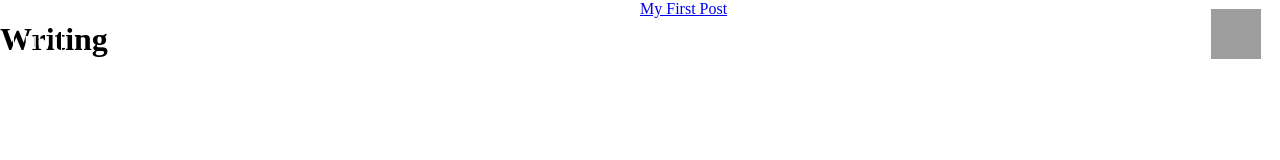
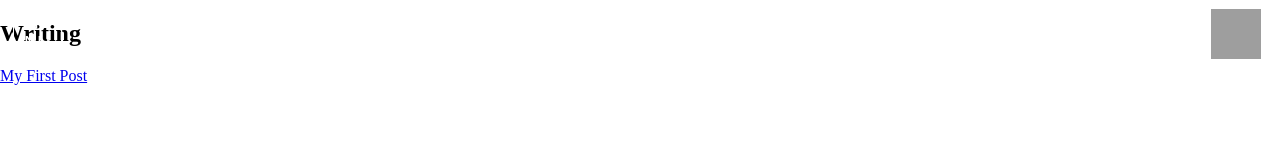
Before and after one commit to bennyrags/gatsby-portfolio, a Gatsby site: page /writing in a window 1280 px wide. Built offline with nearby package versions, Linux system fonts and the light colour scheme; Gatsby itself is replaced by a stand-in of ours; grey boxes are pictures that could not be loaded.

Commit message:
trying to update pkgs

```diff
--- a/package.json
+++ b/package.json
@@ -17,8 +17,9 @@
     "@emotion/styled": "^10.0.27",
     "@material-ui/core": "^4.11.3",
     "eslint-utils": "^1.4.3",
-    "gatsby": "^2.31.1",
+    "gatsby": "^3.3.1",
     "gatsby-cli": "^2.18.0",
+    "gatsby-image": "^3.2.0",
     "gatsby-plugin-emotion": "^4.5.0",
     "gatsby-plugin-react-helmet": "^3.9.0",
     "gatsby-source-filesystem": "^2.10.0",
--- a/src/components/layout.js
+++ b/src/components/layout.js
@@ -19,6 +19,7 @@ main {
     display:grid;
     grid-template-columns: 50% 50%;
 }
+
 
 @media (max-width:700px) {
 main {
--- a/src/pages/photos/index.js
+++ b/src/pages/photos/index.js
@@ -1,4 +1,7 @@
 import React from 'react';
+import Layout from '../../components/layout'
 
 export default () =>
+<Layout>
 <h1>Hello from photos!</h1>
+</Layout>
--- a/src/pages/writing/index.js
+++ b/src/pages/writing/index.js
@@ -1,6 +1,7 @@
 import React from "react"
 import WritingLink from "../../components/writing-link"
 import Layout from '../../components/layout'
+
 
 const WritingIndex = ({data: {
     allMarkdownRemark: {edges},
@@ -9,9 +10,11 @@ const WritingIndex = ({data: {
     const Posts = edges.map(edge => <WritingLink key={edge.node.id} post={edge.node} />)
     return (
       <>
-      <Layout >
+      <Layout>
+          <section>
           <h1>Writing</h1>
           {Posts}
+          </section>
       </Layout>
       </>
         )
```
Also changed, not shown: assets/imgGalleries/winter/94-mist.jpg (added), assets/imgGalleries/winter/GFloydSqSnow.jpg (added), assets/imgGalleries/winter/babe-ox.jpg (added), assets/imgGalleries/winter/breinerd-trees.jpg (added), assets/imgGalleries/winter/chiropractor.jpg (added), assets/imgGalleries/winter/icehouse.jpg (added), assets/imgGalleries/winter/lamp-steam.jpg (added), assets/imgGalleries/winter/smokestacks.jpg (added), assets/imgGalleries/winter/steam-bldg.jpg (added), 1 other file.
